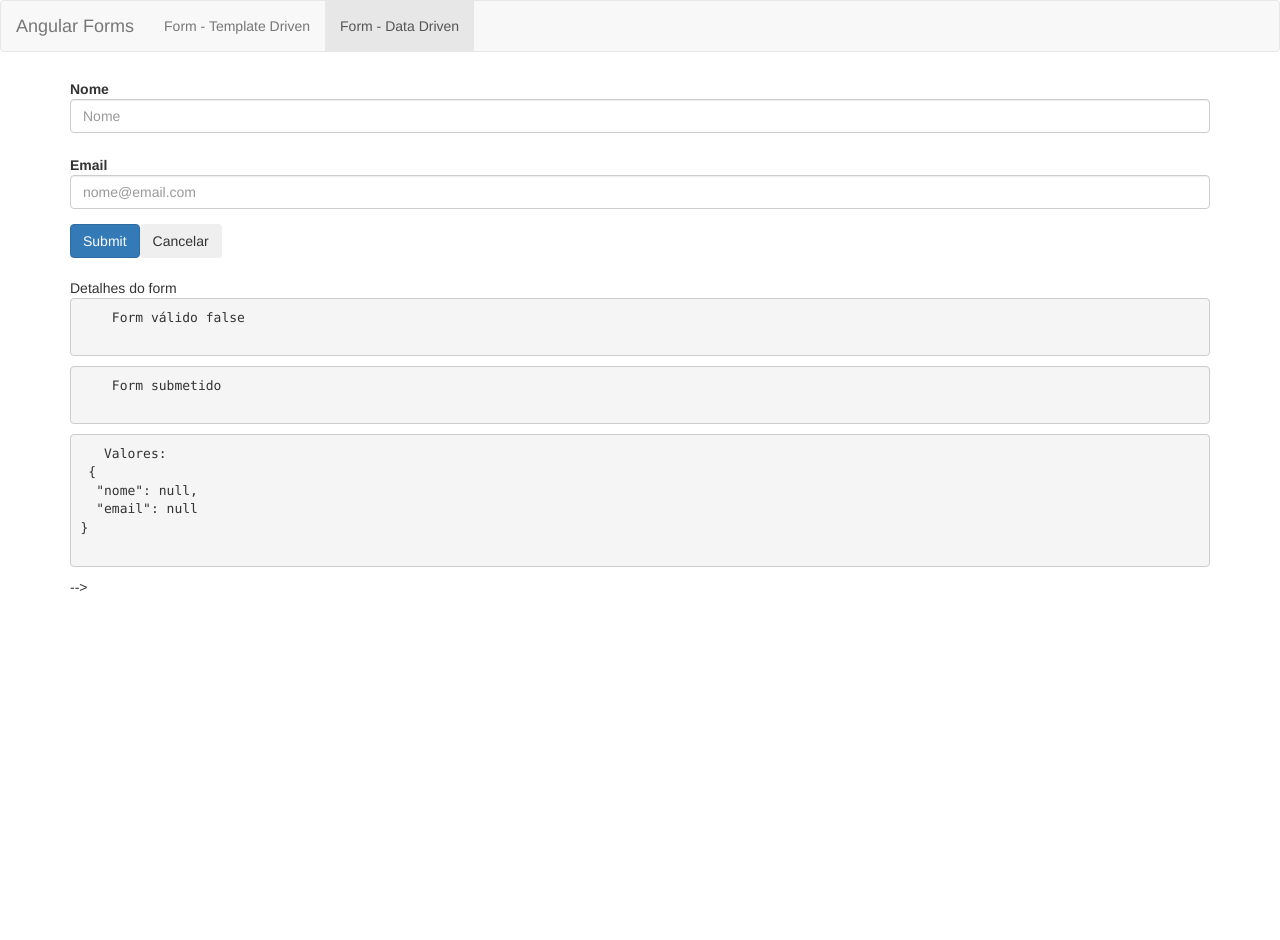
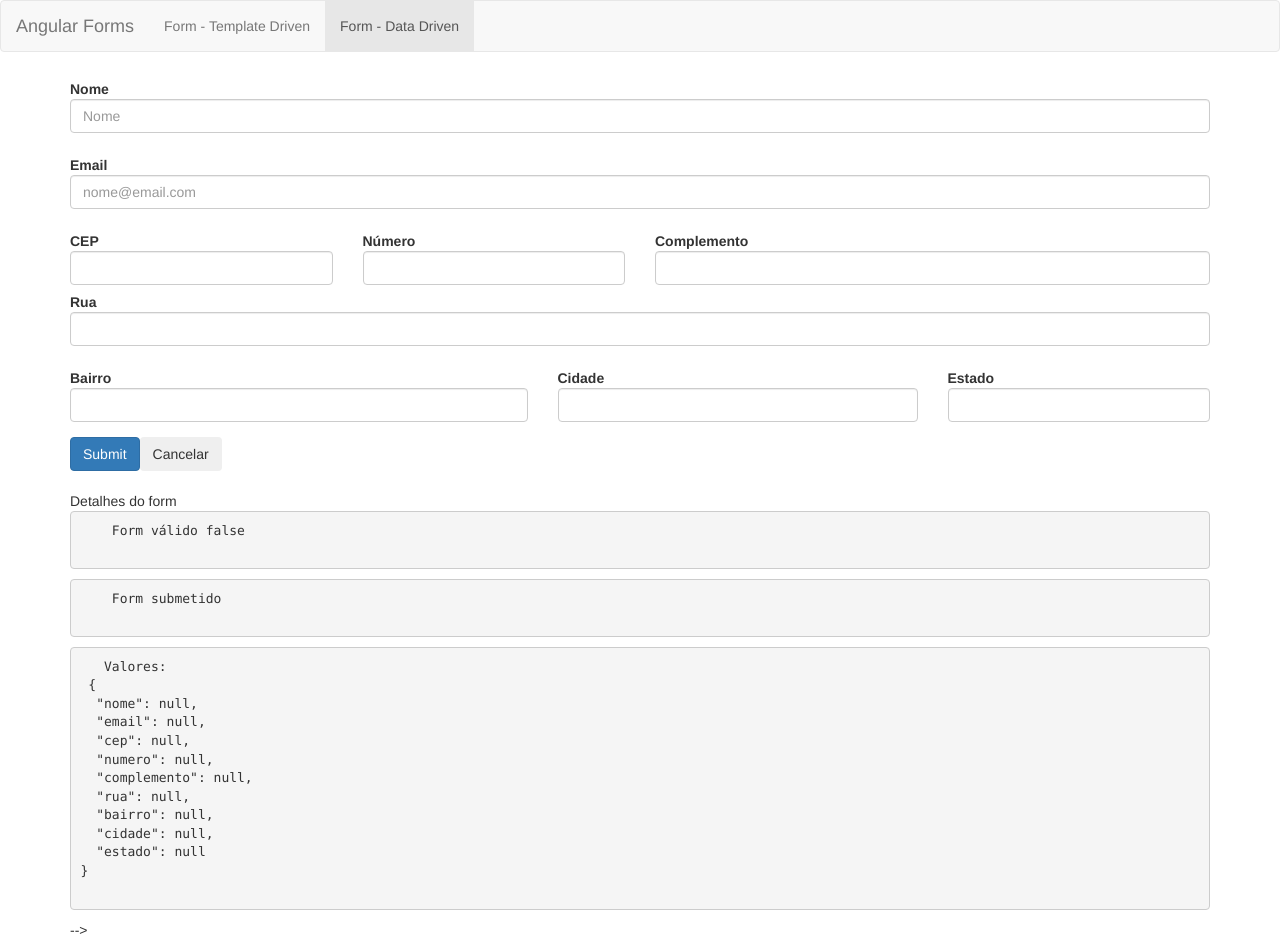
Before and after one commit to andreiacsouza/forms, an Angular app: page /dataForm in a window 1280 px wide. Before the commit the page ends 800 px from the top, so only its background shows below. Built offline with nearby package versions, Linux system fonts and the light colour scheme.

Commit message:
migrando de template driven para form reativo

```diff
--- a/src/app/data-form/data-form.component.html
+++ b/src/app/data-form/data-form.component.html
@@ -35,8 +35,88 @@
       </div>
     </div>
 
+    <div>
+
+      <div class="form-group">
+
+        <div class="col-md-3" [ngClass]="aplicaCssErro('cep')">
+          <label for="cep" class="control-label">CEP</label>
+          <input type="text" class="form-control" id="cep"
+           formControlName="cep">
+          <app-campo-control-erro
+            [mostrarErro]="verificaValidTouched('cep')"
+            msgErro="CEP é obrigatório">
+          </app-campo-control-erro>
+        </div>
+
+        <div class="col-md-3" [ngClass]="aplicaCssErro('numero')">
+          <label for="numero" class="control-label">Número</label>
+          <input type="text" class="form-control" id="numero"
+          formControlName="numero">
+          <app-campo-control-erro
+            [mostrarErro]="verificaValidTouched('numero')"
+             msgErro="Número é obrigatório">
+          </app-campo-control-erro>
+        </div>
+
+        <div class="col-md-6">
+          <label for="complemento" class="control-label">Complemento</label>
+          <input type="text" class="form-control" id="complemento"
+          formControlName="complemento">
+        </div>
+
+        <div class="col-sm-12">
+          <label for="rua" class="control-label">Rua</label>
+        </div>
+
+        <div class="col-sm-12">
+          <input type="text" class="form-control" id="rua"
+          formControlName="rua">
+
+            <app-campo-control-erro
+              [mostrarErro]="verificaValidTouched('rua')"
+              msgErro="Rua é obrigatório">
+            </app-campo-control-erro>
+          </div>
+      </div>
+
+      <div class="form-group">
+        <div class="col-md-5" [ngClass]="aplicaCssErro('bairro')">
+          <label for="bairro" class="control-label">Bairro</label>
+          <input type="text" class="form-control" id="bairro"
+          formControlName="bairro">
+            <app-campo-control-erro
+              [mostrarErro]="verificaValidTouched('bairro')"
+              msgErro="Bairro é obrigatório">
+            </app-campo-control-erro>
+        </div>
+
+        <div class="col-md-4" [ngClass]="aplicaCssErro('cidade')">
+          <label for="cidade" class="control-label">Cidade</label>
+          <input type="text" class="form-control" id="cidade"
+          formControlName="cidade">
+            <app-campo-control-erro
+              [mostrarErro]="verificaValidTouched('cidade')"
+              msgErro="Cidade é obrigatório">
+            </app-campo-control-erro>
+        </div>
+
+        <div class="col-md-3" [ngClass]="aplicaCssErro('estado')">
+          <label for="estado" class="control-label">Estado</label>
+          <input type="text" class="form-control" id="estado"
+          formControlName="estado">
+            <app-campo-control-erro
+              [mostrarErro]="verificaValidTouched('estado')"
+              msgErro="Estado é obrigatório">
+            </app-campo-control-erro>
+        </div>
+      </div>
+
+    </div>
+
     <button type="submit" class="btn btn-primary">Submit</button>
     <button class="btn" (click)="resetar()">Cancelar</button>
 
     <app-form-debug [form]="formulario"></app-form-debug> -->
+
 </form>
--- a/src/app/data-form/data-form.component.ts
+++ b/src/app/data-form/data-form.component.ts
@@ -26,7 +26,14 @@
 
     this.formulario = this.formBuilder.group({
       nome: [null, Validators.required],
-      email: [null, [Validators.required, Validators.email]]
+      email: [null, [Validators.required, Validators.email]],
+      cep: [null, Validators.required],
+      numero: [null, Validators.required],
+      complemento: [null],
+      rua: [null, Validators.required],
+      bairro: [null, Validators.required],
+      cidade: [null, Validators.required],
+      estado: [null, Validators.required]
     });
 
     // Validators.minLength(3), Validators.maxLength(20)
@@ -53,7 +60,7 @@
     this.formulario.reset();
   }
 
-  verificaValidTouched(campo){
+  verificaValidTouched(campo: string){
     return !this.formulario.get(campo).valid && this.formulario.get(campo).touched;
   }
 
@@ -64,7 +71,7 @@
     }
   }
 
-  aplicaCssErro(campo){
+  aplicaCssErro(campo: string){
     return{
       'has-error': this.verificaValidTouched(campo),
       'has-feedback': this.verificaValidTouched(campo)
```
